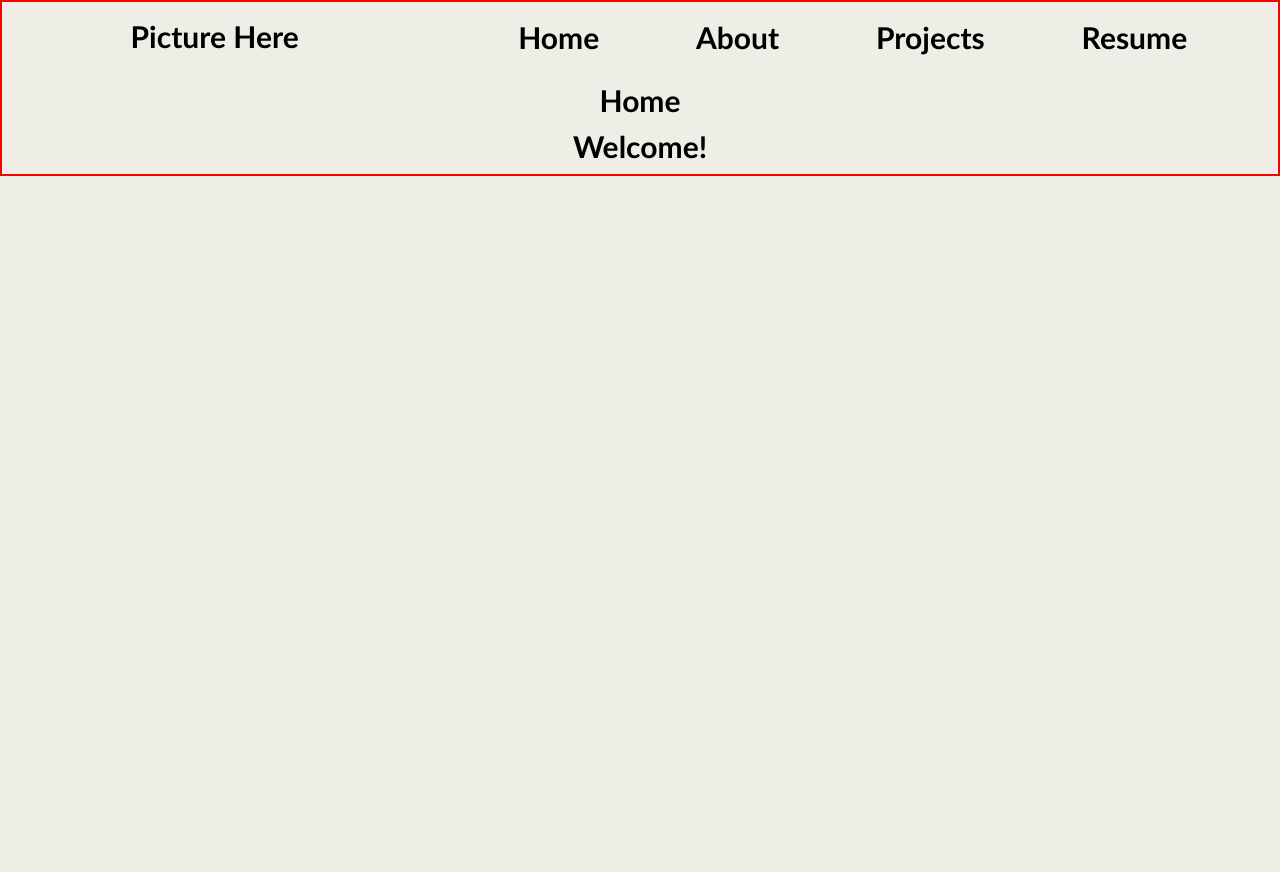
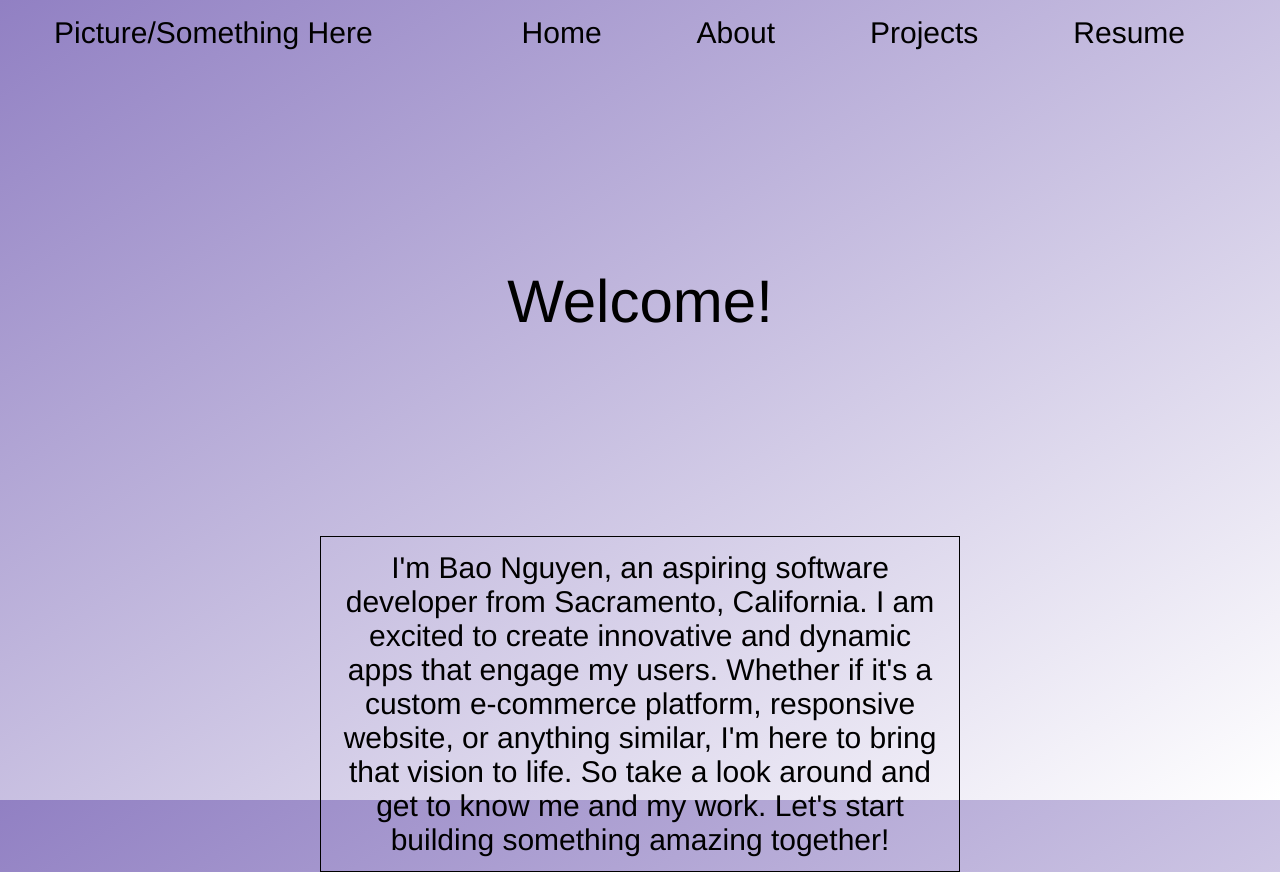
Before and after one commit to BaoWoW123/Portfolio, a React (Create React App) app in the folder portfolio/: page / in a window 1280 px wide. Before the commit the page ends 800 px from the top, so only its background shows below. Built offline with nearby package versions, Linux system fonts and the light colour scheme.

Commit message:
Create Components & Update Home Page

```diff
--- a/portfolio/src/App.js
+++ b/portfolio/src/App.js
@@ -1,6 +1,7 @@
 import { Route, Routes } from 'react-router-dom';
 import About from './components/About';
 import Home from './components/Home';
+import Navbar from './components/Navbar';
 import Projects from './components/Projects';
 import Resume from './components/Resume';
 import './styles/App.css';
@@ -8,6 +9,7 @@ import './styles/App.css';
 function App() {
   return (
     <div className="App">
+      <Navbar/>
       <Routes>
         <Route index path='/' element={<Home/>}/>
         <Route path='/home' element={<Home/>}/>
--- a/portfolio/src/components/About.js
+++ b/portfolio/src/components/About.js
@@ -4,7 +4,6 @@ import Navbar from "./Navbar";
 const About = () => {
     return (
         <div className="About">
-            <Navbar/>
             About me
         </div>
     )
--- a/portfolio/src/components/Home.js
+++ b/portfolio/src/components/Home.js
@@ -1,17 +1,27 @@
-import Navbar from "./Navbar";
 import "../styles/Home.css";
 
 const Home = () => {
   return (
-      <div className="Home">
-      <Navbar/>
+    <div className="Home">
       <div className="homeMain">
-        <div>Home</div>
-        <div className="homeTitle">
-            Welcome!
+        <div className="homeTitle">Welcome!</div>
+        <div className="introWrapper">
+          <div className="introPara">
+            I'm Bao Nguyen, an aspiring software developer from Sacramento,
+            California. I am excited to create innovative and dynamic apps that
+            engage my users. Whether if it's a custom e-commerce platform,
+            responsive website, or anything similar, I'm here to bring that
+            vision to life. So take a look around and get to know me and my
+            work. Let's start building something amazing together!
+          </div>
+          <div className="line"></div>
+          <div className="line"></div>
+          <div className="line"></div>
+          <div className="line"></div>
         </div>
       </div>
-        </div>
+      <div className="homeContent"></div>
+    </div>
   );
 };
 
--- a/portfolio/src/components/Navbar.js
+++ b/portfolio/src/components/Navbar.js
@@ -3,23 +3,29 @@ import "../styles/Navbar.css";
 const Navbar = () => {
   const navigate = useNavigate();
 
+  const navBtnEvent = (e) => {
+      const btn = e.target;
+      const active = document.querySelectorAll('.active')
+      active.forEach((el) => el.className = '')
+      btn.className = "active"
+      navigate(`/${(e.target.textContent).toLowerCase()}`);
+  };
   return (
     <div className="Navbar">
-      <div>Picture Here</div>
+      <div>Picture/Something Here</div>
       <div className="navbarBtns">
-        <button type="button" onClick={() => navigate("/home")}>
-          Home
+        <button type="button" onClick={navBtnEvent}>
+          <div>Home</div>
         </button>
-        <button type="button" onClick={() => navigate("/about")}>
-          About
+        <button type="button" onClick={navBtnEvent}>
+          <div>About</div>
         </button>
-        <button type="button" onClick={() => navigate("/projects")}>
-          Projects
+        <button type="button" onClick={navBtnEvent}>
+          <div>Projects</div>
         </button>
-        <button type="button" onClick={() => navigate("/resume")}>
-          Resume
+        <button type="button" onClick={navBtnEvent}>
+          <div>Resume</div>
         </button>
-
       </div>
     </div>
   );
--- a/portfolio/src/components/Projects.js
+++ b/portfolio/src/components/Projects.js
@@ -5,7 +5,6 @@ const Projects = () => {
 
     return (
         <div className="Projects">
-            <Navbar/>
             Projects
         </div>
     )
--- a/portfolio/src/components/Resume.js
+++ b/portfolio/src/components/Resume.js
@@ -5,7 +5,6 @@ const Resume = () => {
 
     return (
         <div className="Resume">
-            <Navbar/>
             Resume
         </div>
     )
--- a/portfolio/src/styles/App.css
+++ b/portfolio/src/styles/App.css
@@ -1,13 +1,13 @@
 html,body {
     color: black;
     font-size: 30px;
-    font-family: 'Gill Sans', 'Gill Sans MT', Calibri, 'Trebuchet MS', sans-serif;
-    font-weight: bold;
+    font-family: "Helvetica Neue", Helvetica, Arial, sans-serif;
     margin: auto;
     padding: 0;
     height: 100%;
     box-sizing: border-box;
-    background: #eeeee7;
+    background: linear-gradient(to top left, white, #9180c3);
+    background-attachment: fixed;
 }
 button {
     border: none;
@@ -16,9 +16,9 @@ button {
     font-size: inherit;
     font-family: inherit;
     font-weight: inherit;
+    padding: 0px;
 }
 
 .App {
-    border: 2px solid red; /* TEMPORARY visual of app size */
 
 }
--- a/portfolio/src/styles/Home.css
+++ b/portfolio/src/styles/Home.css
@@ -1,34 +1,102 @@
 .Home {
     display: flex;
-    flex-grow: 1;
     flex-direction: column;
 }
-.Home >:first-child {
-    opacity: 0;
-    animation: float .8s ease-in 1.5s forwards;
 
-}
 .homeMain{
     display: flex;
     flex-direction: column;
-    gap: 10px;
-    padding: 10px;
     align-items: center;
 }
 
 .homeTitle {
     opacity: 0;
     animation: float .8s ease-in-out .3s forwards;
+    padding: 25vh 0px;
+    font-size: 60px;
 }
 
+.introWrapper {
+    display: flex;
+    justify-content: center;
+    width: 50%;
+    position: relative;
+}
+.introPara {
+    animation: appear .4s  ease-out 2.5s forwards;
+    border: 5px solid transparent;
+    text-align: center;
+    background-color: transparent;
+    color: transparent;
+    padding: 10px;
+}
+
+.line {
+    position: absolute;
+    box-sizing: border-box;
+}
+
+.line:nth-child(5) {
+    width: 0;
+    left: 0;
+    height: 100%;
+    border-top: 1px solid black;
+    animation: createBorderX .5s ease-out 1s forwards;
+}
+
+.line:nth-child(2) {
+    width: 100%;
+    height: 0;
+    border-right: 1px solid black;
+    animation: createBorderY .5s ease-out 1.45s forwards;
+}
+
+.line:nth-child(3) {
+    width: 0;
+    right: 0;
+    height: 100%;
+    border-bottom: 1px solid black;
+    animation: createBorderX .5s ease-out 1.85s forwards;
+}
+.line:nth-child(4) {
+    width: 100%;
+    height: 0;
+    bottom: 0;
+    border-left: 1px solid black;
+    animation: createBorderY .5s ease-out 2.3s forwards;
+
+}
+
+@keyframes appear {
+    from {
+        transform: translateY(5%);
+    }
+    to {
+        color:inherit;
+        background-color: inherit;
+        transform: translateY(0%);
+    }
+}
 @keyframes float {
     0% {
-        transform: translateY(100%);
+        transform: translateY(20%);
     } 50% {
         opacity: 0;
     }
      100% {
+        padding: 25vh 0px;
         opacity: 1;
         transform: translateY(0%);
     }
 }
+
+@keyframes createBorderX {
+    to {
+        width: 100%;
+    }
+}
+@keyframes createBorderY {
+    to {
+        height: 100%;
+    }
+}
--- a/portfolio/src/styles/Navbar.css
+++ b/portfolio/src/styles/Navbar.css
@@ -9,3 +9,25 @@
     display: flex;
     justify-content: space-evenly;
 }
+
+button div {
+    border-bottom: 1px solid transparent;
+}
+
+button div:hover {
+    animation: active .5s ease forwards;
+}
+.active {
+    border-bottom: 1px solid black;
+
+}
+@keyframes active {
+    0% {
+        width: 0%;
+    }
+    100% {
+        width: 100%;
+        border-bottom: 1px solid black;
+    }
+
+}
```
